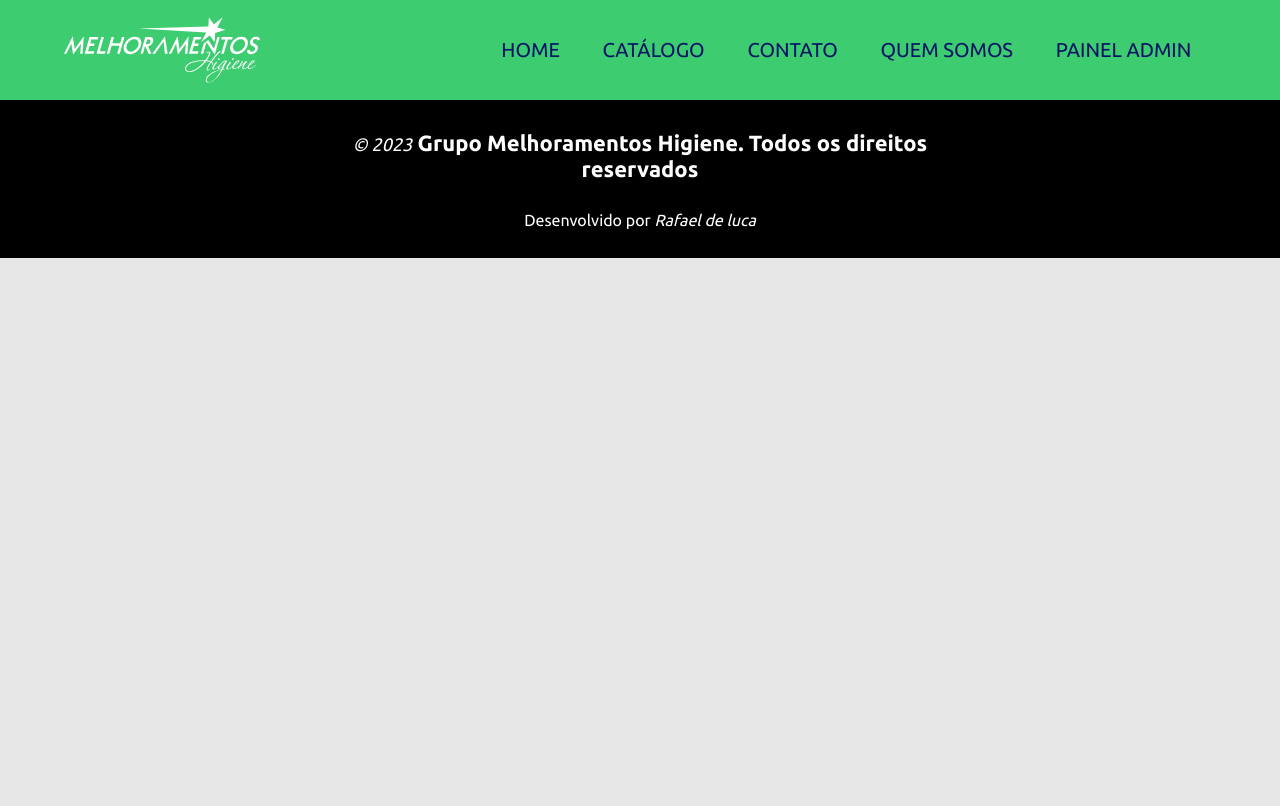
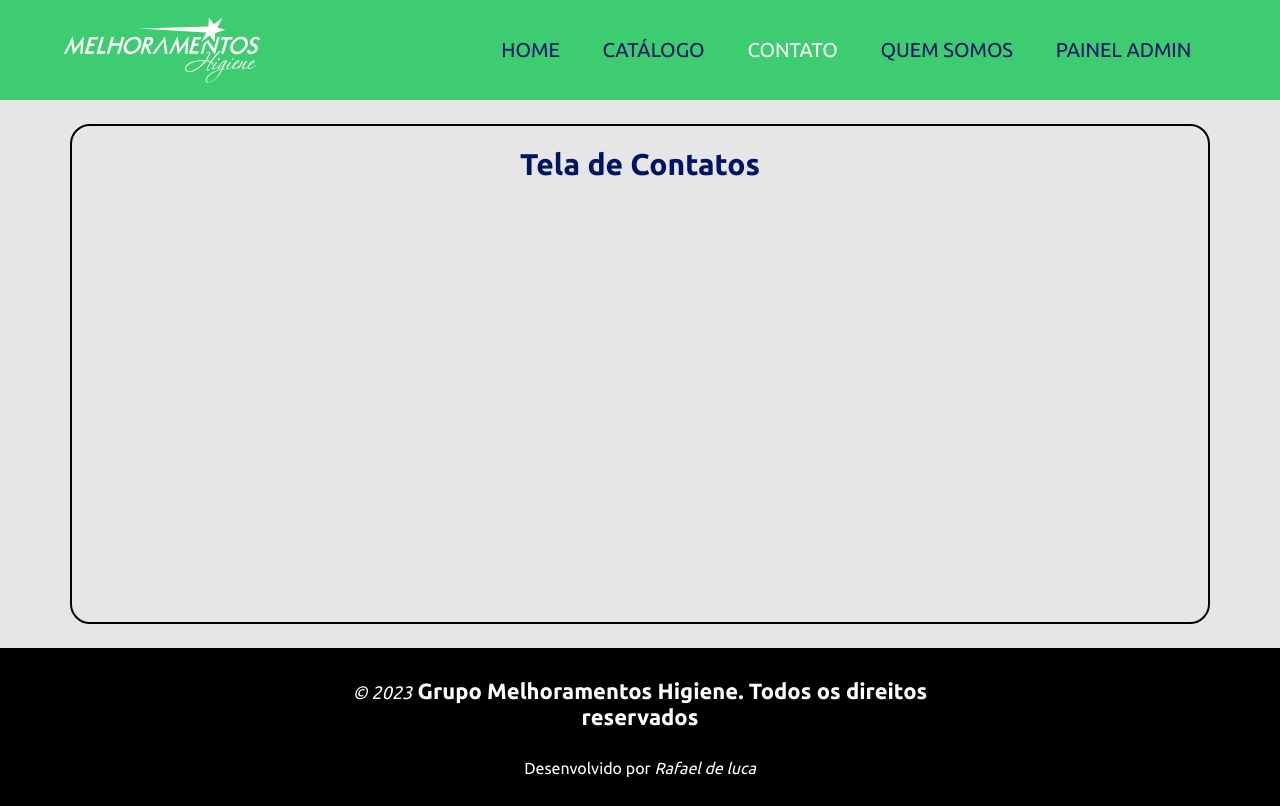
Before and after one commit to rafaelgauderio/typescript-react-elite-products-frontend, a React (Create React App) app: page /contatos in a window 1280 px wide. Built offline with nearby package versions, Linux system fonts and the light colour scheme.

Commit message:
Rota Contatos

```diff
--- a/src/Rotas.tsx
+++ b/src/Rotas.tsx
@@ -3,6 +3,7 @@ import Header from "./componentes/Header";
 import Rodape from "./componentes/Rodape/intex";
 import Home from "./paginas/Home";
 import Produtos from "./paginas/Produtos";
+import Contatos from "./paginas/Contatos/Contatos";
 
 function Rotas() {
 
@@ -16,6 +17,9 @@ function Rotas() {
         <Route path="/produtos">
           <Produtos></Produtos>
         </Route>
+        <Route path="/contatos">
+          <Contatos></Contatos>
+        </Route>
       </Switch>
       <Rodape></Rodape>
     </BrowserRouter>
--- a/src/componentes/Header/index.tsx
+++ b/src/componentes/Header/index.tsx
@@ -40,9 +40,9 @@ function Header() {
                             </NavLink>
                         </li>
                         <li>
-                            <a href="link contato">
+                            <NavLink to="/contatos" activeClassName='ativo'>
                                 CONTATO
-                            </a>
+                            </NavLink>
                         </li>
                         <li>
                             <a href="link quem_somos">
--- /dev/null
+++ b/src/paginas/Contatos/Contatos.tsx
@@ -0,0 +1,10 @@
+import './styles.css';
+
+function Contatos () {
+
+    return (
+        <h1 className="container my-4">Tela de Contatos</h1>
+    );
+}
+
+export default Contatos;
--- /dev/null
+++ b/src/paginas/Contatos/styles.css
@@ -0,0 +1,12 @@
+.container {
+    min-height: 500px;
+}
+
+h1 {
+    display: flex;
+    justify-content: center;
+    font-size: 30px;
+    padding: 20px 0;
+    border: 2px solid black;
+    border-radius: 20px;
+}
--- a/src/paginas/Produtos/styles.css
+++ b/src/paginas/Produtos/styles.css
@@ -3,6 +3,7 @@
 }
 
 .produtos-container h2 {
+    font-size: 28px;
     text-align: center;
     padding: 20px;
 }
```
Also changed, not shown: src/paginas/Produtos/index.tsx (line endings or trailing spaces).
